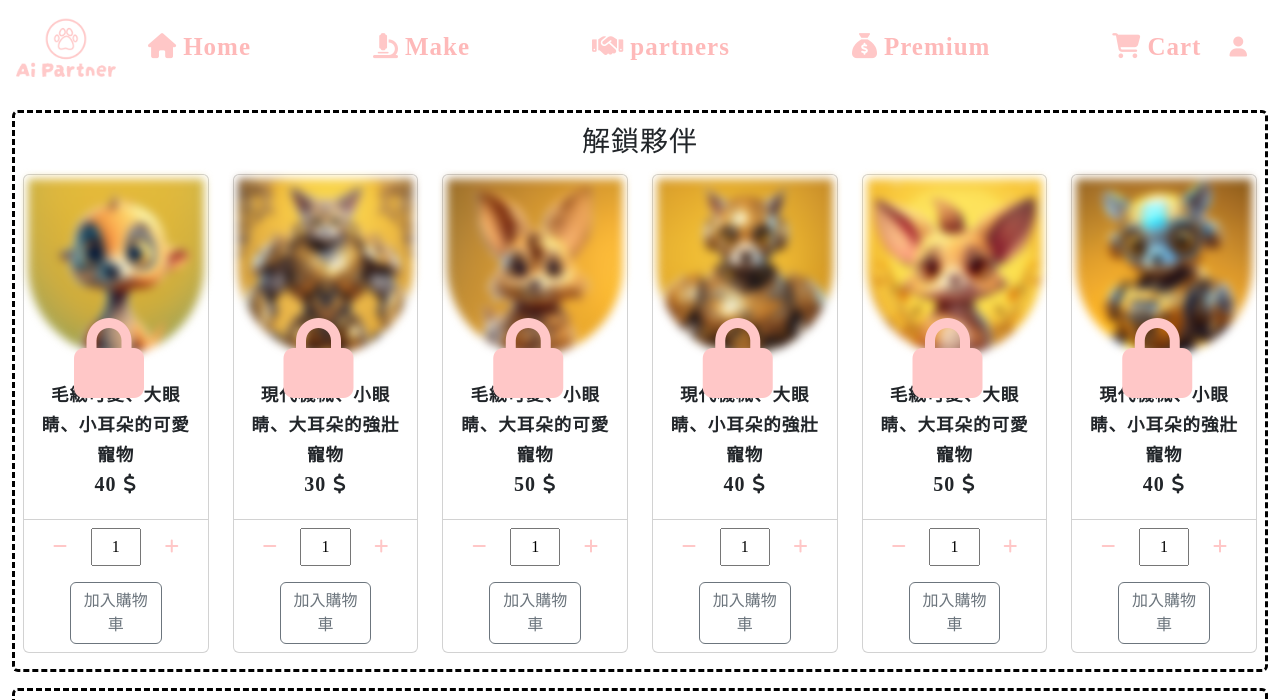
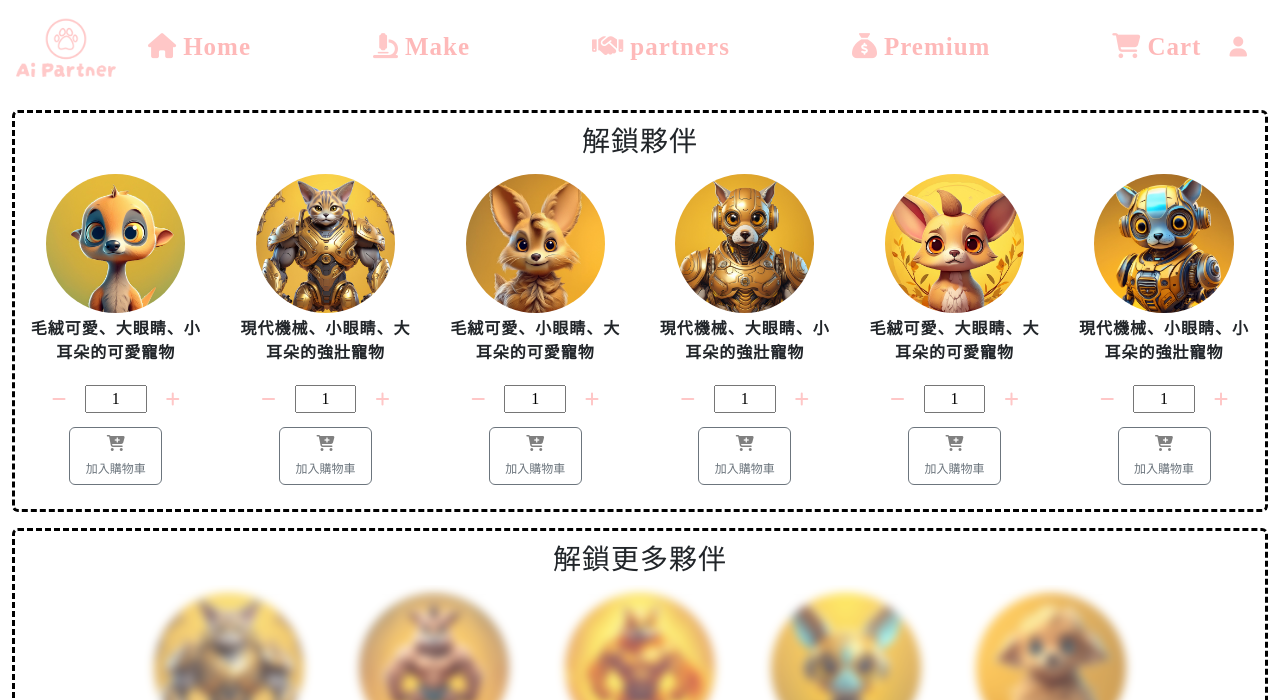
Before and after one commit to cary0522/AIPartners, a plain HTML site: page premiumpage.html in a window 1280 px wide. Shown: the top 700 px of the page. Drawn offline with nearby package versions, Linux system fonts and the light colour scheme; a web font is replaced by a local one.

Commit message:
購物頁面

```diff
--- a/css/premiumpage.css
+++ b/css/premiumpage.css
@@ -2,9 +2,9 @@
     border: 3px dashed black;
 }
 
-.plan-ones .pet-card-img{
+/* .plan-ones .pet-card-img{
     filter: blur(5px);
-}
+} */
 
 .pet-card-img{
     border-radius: 100px;
@@ -12,12 +12,24 @@
 
 .pet-card-lock{
     z-index: 1;
-    top: 30%;
-    left: 30%;
+    top: 15%;
+    left: 38%;
 }
 
 input:invalid{
     color: red;
+}
+
+#submitText small{
+    font-size: 12px;
+}
+
+#submitText .fa-cart-plus{
+    color: gray;
+}
+
+#submitText:hover .fa-cart-plus{
+    color: white;
 }
 
 .month-card{
--- a/premiumpage.html
+++ b/premiumpage.html
@@ -17,7 +17,6 @@
     <div class="premiumpage container-fluid d-md-p-2 ">
         <div class="plan plan-ones rounded my-3 p-2 mx-auto col-12">
             <h3 class="my-1">解鎖夥伴</h3>
-            <h5></h5>
             <div class="row flex-wrap justify-content-evenly" id="petGoodList"></div>
         </div>
         <div class="plan plan-month rounded my-3 p-2 mx-auto col-12">
@@ -54,6 +53,9 @@
 
         </div>
     </div>
+    <div class="toast" role="alert">
+
+    </div>
 
     <div class="footer-page"></div>
 
@@ -85,58 +87,28 @@
         for (i = 0; i < petGoods.length; i++) {
             petGoodList.innerHTML +=
                 `
-            <div class="pet-card position-relative col-6 col-md-4 col-xl-2 my-2" >
-                    <div class="position-absolute pet-card-lock">
-                        <i class="fa-solid fa-lock fa-5x"></i>
-                    </div>
-                    <div class="card" id='petCard${i}'>
-                        <img src="${petGoods[i].image}" alt="" class="pet-card-img p-1 card-img-top">
-                        <div class="card-body">
-                            <p class="card-text my-1">
-                                <small class="">${petGoods[i].name}</small>
-                                <br>
-                                <span>${petGoods[i].price}</span>
-                                <span><i class="fa-solid fa-dollar-sign text-dark"></i></span>
-                            </p>
-                        </div>
-                        <div class="card-footer bg-white d-flex justify-content-between">
-                            <button class="btn btnMinus">
-                                <i class="fa-solid fa-minus"></i>
-                            </button>
-                            <input type="tel" pattern="[0-9]{1}" value="1" class="col-4 text-center cartText" id='input${i}'>
-                            <button class="btn btnPlus">
-                                <i class="fa-solid fa-plus"></i>
-                            </button>
-                        </div>
-                        <button class="btn btn-outline-secondary col-6 mx-auto my-2 btnCart"
-                            type="button">加入購物車</button>
-                    </div>
-                </div>
+            <div class='pet-card position-relative col-6 col-sm-4 col-lg-2 my-2'>
+                <form class='form' action='#' method='POST' id='form${i}'>
+                    <img src="${petGoods[i].image}" alt="" class='w-75 pet-card-img m-1'>
+                    <p>${petGoods[i].name}</p>
+                    <input type="text" hidden value="${petGoods[i].name}" name='goodsName'>
+                    <button class="btn btnMinus" type='button'>
+                        <i class="fa-solid fa-minus"></i>
+                    </button>
+                    <input type="tel" value='1' id='input${i}' pattern="[0-9]{1}" name='index' class='col-4 text-center'>
+                    <button class="btn btnPlus" type='button'>
+                        <i class="fa-solid fa-plus"></i>
+                    </button>
+                    <button type='submit' class='btn btn-outline-secondary col-6 mx-auto my-2 px-0 py-1' id='submitText'>
+                        <i class="fa-solid fa-cart-plus"></i>
+                        <br>
+                        <small id='cartText'>加入購物車</small>
+                    </button>
+                </form>
+            </div>
             `
         }
         let petCard = document.querySelectorAll('.pet-card');
-
-        function cardMouseenter(e) {
-            e.firstElementChild.innerHTML = `<i class='fa-solid fa-lock-open fa-5x'></i>`
-            e.lastElementChild.firstElementChild.style = 'filter: blur(0px);'
-        }
-
-        for (i = 0; i < 6; i++) {
-            petCard[i].addEventListener('mouseenter', function () {
-                cardMouseenter(this)
-            })
-        }
-
-        function cardMouseleave(e) {
-            e.firstElementChild.innerHTML = `<i class='fa-solid fa-lock fa-5x'></i>`
-            e.lastElementChild.firstElementChild.style = 'filter: blur(5px);'
-        }
-
-        for (i = 0; i < 6; i++) {
-            petCard[i].addEventListener('mouseleave', function () {
-                cardMouseleave(this)
-            })
-        }
 
         let btnPlus = document.querySelectorAll('.btnPlus')
         let btnMinus = document.querySelectorAll('.btnMinus')
@@ -158,13 +130,13 @@
             }
         }
 
-        for (i = 0; i < 6; i++) {
+        for (i = 0; i < petGoods.length; i++) {
             btnPlus[i].addEventListener('click', function () {
                 cartPlus(this)
             })
         }
 
-        for (i = 0; i < 6; i++) {
+        for (i = 0; i < petGoods.length; i++) {
             btnMinus[i].addEventListener('click', function () {
                 cartMinus(this)
             })
@@ -177,32 +149,22 @@
             this.index = index
             this.totalPrice = price * index
         }
-        let shoppingItem = []
 
-        function addCart(e) {
-            for (i = 0; i < petGoods.length; i++) {
-                if (e.parentElement.id == `petCard${i}`) {
-                    if (shoppingItem[i]) {
-                        let input = document.getElementById(`input${i}`)
-                        let totalNum = parseInt(shoppingItem[i].index) + parseInt(input.value)
-                        shoppingItem[i] = new ShoppingItem(petGoods[i].name, petGoods[i].price, petGoods[i].image,
-                            totalNum)
-                        console.log(shoppingItem)
+        let form = document.querySelectorAll('.form')
+        let shoppingList = []
 
-                    } else {
-                        let input = document.getElementById(`input${i}`)
-                        shoppingItem[i] = new ShoppingItem(petGoods[i].name, petGoods[i].price, petGoods[i].image, input
-                            .value)
-                        console.log(shoppingItem)
+        for (i = 0; i < petGoods.length; i++) {
+            form[i].addEventListener('submit', function (event) {
+                event.preventDefault();
+                for (j = 0; j < petGoods.length; j++) {
+                    if (this.id == `form${j}`) {
+                        shoppingList[j] = new FormData(document.getElementById(this.id))
+                        console.log(shoppingList)
                     }
                 }
-            }
-        }
-
-        for (i = 0; i < petGoods.length; i++) {
-            btnCart[i].addEventListener('click', function () {
-                addCart(this)
-                localStorage.setItem('shoppingList', JSON.stringify(shoppingItem))
+                // // console.log(shoppingList[i].get('goodsName'))
+                // // console.log(shoppingList[i].get('index'))
+                localStorage.setItem('shoppingList', JSON.stringify(shoppingList))
             })
         }
     </script>
```
